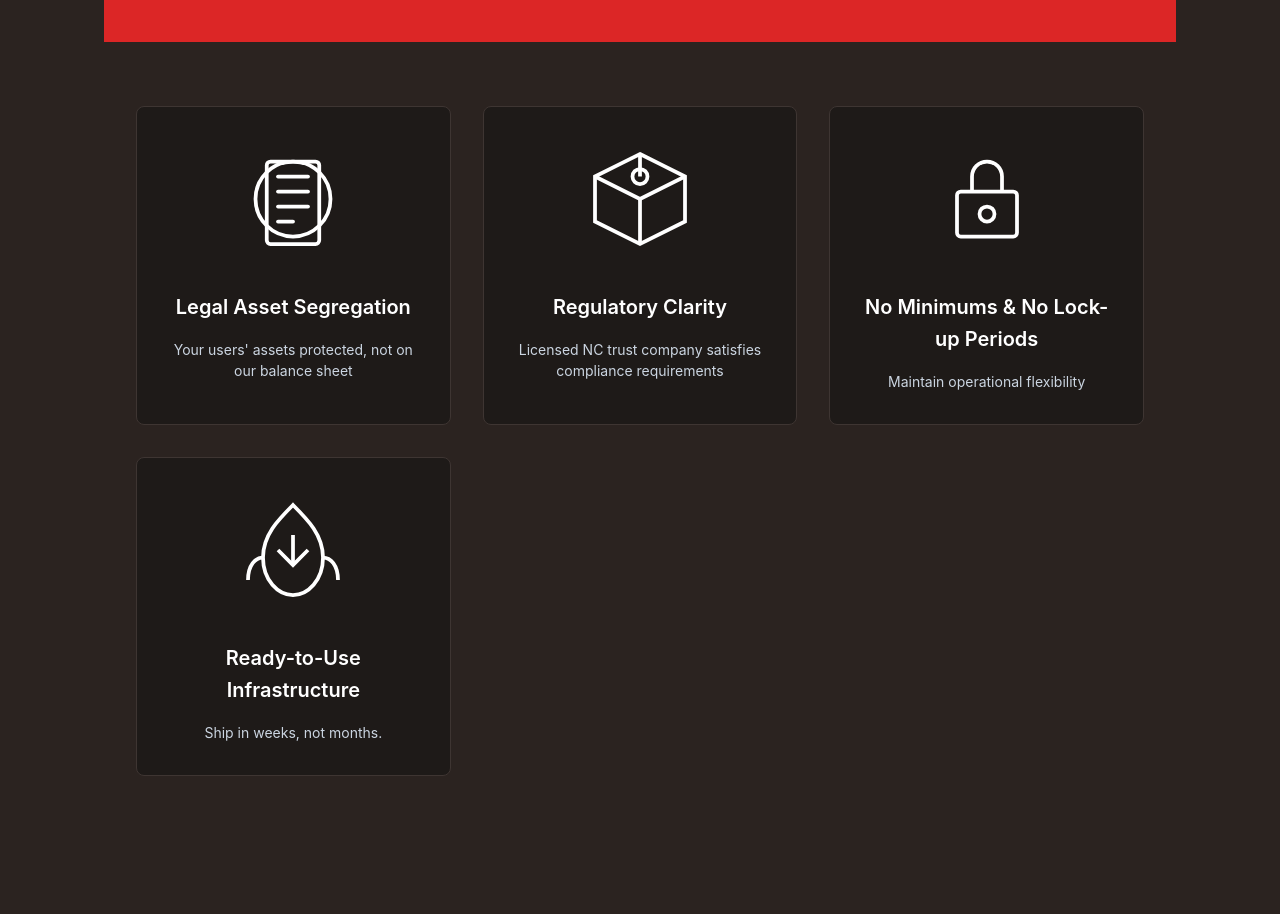
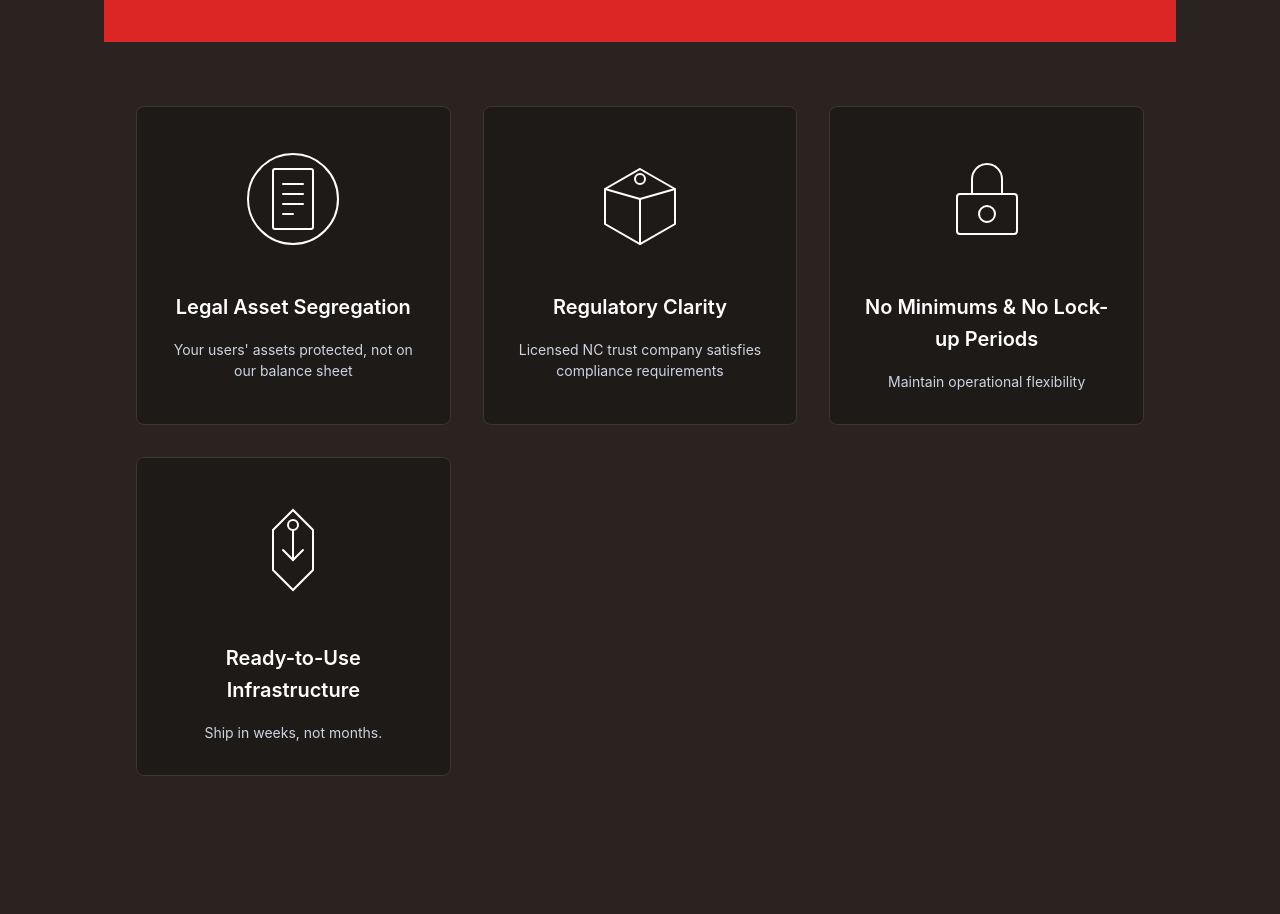
Before and after one commit to klr08/surus-website, a React (Vite) app: page / in a window 1280 px wide. Shown: the part 1360-2274 px from the top of the page. Built offline with nearby package versions, Linux system fonts and the light colour scheme.

Commit message:
Fix: Redesign SVG icons to match the provided design

```diff
--- a/src/components/home/FeaturesSection.tsx
+++ b/src/components/home/FeaturesSection.tsx
@@ -18,44 +18,42 @@ const FeatureCard: React.FC<FeatureCardProps> = ({ title, description, icon }) =
   );
 };
 
-// SVG icons as React components
+// SVG icons as React components - redesigned to match the image
 const LegalIcon = () => (
-  <svg width="120" height="120" viewBox="0 0 64 64" fill="none" xmlns="http://www.w3.org/2000/svg">
-    <path d="M20 12H44C45.1046 12 46 12.8954 46 14V54C46 55.1046 45.1046 56 44 56H20C18.8954 56 18 55.1046 18 54V14C18 12.8954 18.8954 12 20 12Z" stroke="white" strokeWidth="2"/>
-    <path d="M24 20H40" stroke="white" strokeWidth="2" strokeLinecap="round"/>
-    <path d="M24 28H40" stroke="white" strokeWidth="2" strokeLinecap="round"/>
-    <path d="M24 36H40" stroke="white" strokeWidth="2" strokeLinecap="round"/>
-    <path d="M24 44H32" stroke="white" strokeWidth="2" strokeLinecap="round"/>
-    <circle cx="32" cy="32" r="20" stroke="white" strokeWidth="2"/>
+  <svg width="120" height="120" viewBox="0 0 120 120" fill="none" xmlns="http://www.w3.org/2000/svg">
+    <circle cx="60" cy="60" r="45" stroke="white" strokeWidth="2" />
+    <rect x="40" y="30" width="40" height="60" rx="2" stroke="white" strokeWidth="2" />
+    <line x1="50" y1="45" x2="70" y2="45" stroke="white" strokeWidth="2" strokeLinecap="round" />
+    <line x1="50" y1="55" x2="70" y2="55" stroke="white" strokeWidth="2" strokeLinecap="round" />
+    <line x1="50" y1="65" x2="70" y2="65" stroke="white" strokeWidth="2" strokeLinecap="round" />
+    <line x1="50" y1="75" x2="60" y2="75" stroke="white" strokeWidth="2" strokeLinecap="round" />
   </svg>
 );
 
 const RegulatoryIcon = () => (
-  <svg width="120" height="120" viewBox="0 0 64 64" fill="none" xmlns="http://www.w3.org/2000/svg">
-    <path d="M32 8L56 20V44L32 56L8 44V20L32 8Z" stroke="white" strokeWidth="2"/>
-    <path d="M32 32L32 56" stroke="white" strokeWidth="2"/>
-    <path d="M56 20L32 32" stroke="white" strokeWidth="2"/>
-    <path d="M8 20L32 32" stroke="white" strokeWidth="2"/>
-    <path d="M32 8V20" stroke="white" strokeWidth="2"/>
-    <circle cx="32" cy="20" r="4" stroke="white" strokeWidth="2"/>
+  <svg width="120" height="120" viewBox="0 0 120 120" fill="none" xmlns="http://www.w3.org/2000/svg">
+    <path d="M60 30L95 50V85L60 105L25 85V50L60 30Z" stroke="white" strokeWidth="2" fill="none" />
+    <line x1="60" y1="60" x2="60" y2="105" stroke="white" strokeWidth="2" />
+    <line x1="60" y1="60" x2="95" y2="50" stroke="white" strokeWidth="2" />
+    <line x1="60" y1="60" x2="25" y2="50" stroke="white" strokeWidth="2" />
+    <circle cx="60" cy="40" r="5" stroke="white" strokeWidth="2" />
   </svg>
 );
 
 const LockIcon = () => (
-  <svg width="120" height="120" viewBox="0 0 64 64" fill="none" xmlns="http://www.w3.org/2000/svg">
-    <rect x="16" y="28" width="32" height="24" rx="2" stroke="white" strokeWidth="2"/>
-    <path d="M24 28V20C24 15.5817 27.5817 12 32 12C36.4183 12 40 15.5817 40 20V28" stroke="white" strokeWidth="2"/>
-    <circle cx="32" cy="40" r="4" stroke="white" strokeWidth="2"/>
+  <svg width="120" height="120" viewBox="0 0 120 120" fill="none" xmlns="http://www.w3.org/2000/svg">
+    <rect x="30" y="55" width="60" height="40" rx="3" stroke="white" strokeWidth="2" />
+    <path d="M45 55V40C45 32.268 51.268 25 60 25C68.732 25 75 32.268 75 40V55" stroke="white" strokeWidth="2" />
+    <circle cx="60" cy="75" r="8" stroke="white" strokeWidth="2" />
   </svg>
 );
 
 const RocketIcon = () => (
-  <svg width="120" height="120" viewBox="0 0 64 64" fill="none" xmlns="http://www.w3.org/2000/svg">
-    <path d="M32 8C24 16 16 24 16 36C16 48 24 56 32 56C40 56 48 48 48 36C48 24 40 16 32 8Z" stroke="white" strokeWidth="2"/>
-    <path d="M32 24V40" stroke="white" strokeWidth="2"/>
-    <path d="M24 32L32 40L40 32" stroke="white" strokeWidth="2"/>
-    <path d="M16 36C12 36 8 40 8 48" stroke="white" strokeWidth="2"/>
-    <path d="M48 36C52 36 56 40 56 48" stroke="white" strokeWidth="2"/>
+  <svg width="120" height="120" viewBox="0 0 120 120" fill="none" xmlns="http://www.w3.org/2000/svg">
+    <path d="M60 20L40 40V80L60 100L80 80V40L60 20Z" stroke="white" strokeWidth="2" fill="none" />
+    <path d="M50 60L60 70L70 60" stroke="white" strokeWidth="2" strokeLinecap="round" />
+    <line x1="60" y1="40" x2="60" y2="70" stroke="white" strokeWidth="2" strokeLinecap="round" />
+    <circle cx="60" cy="35" r="5" stroke="white" strokeWidth="2" />
   </svg>
 );
 
```
